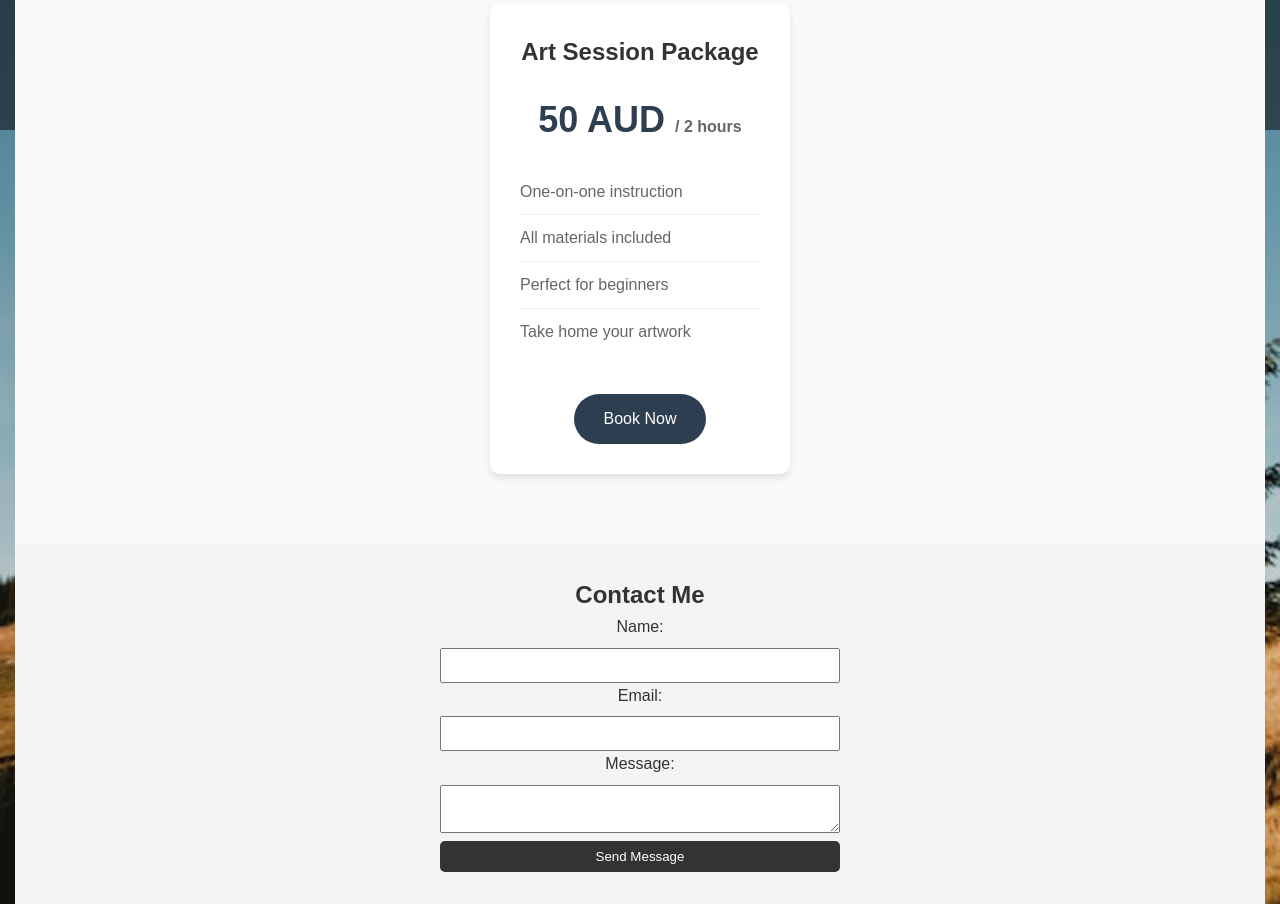
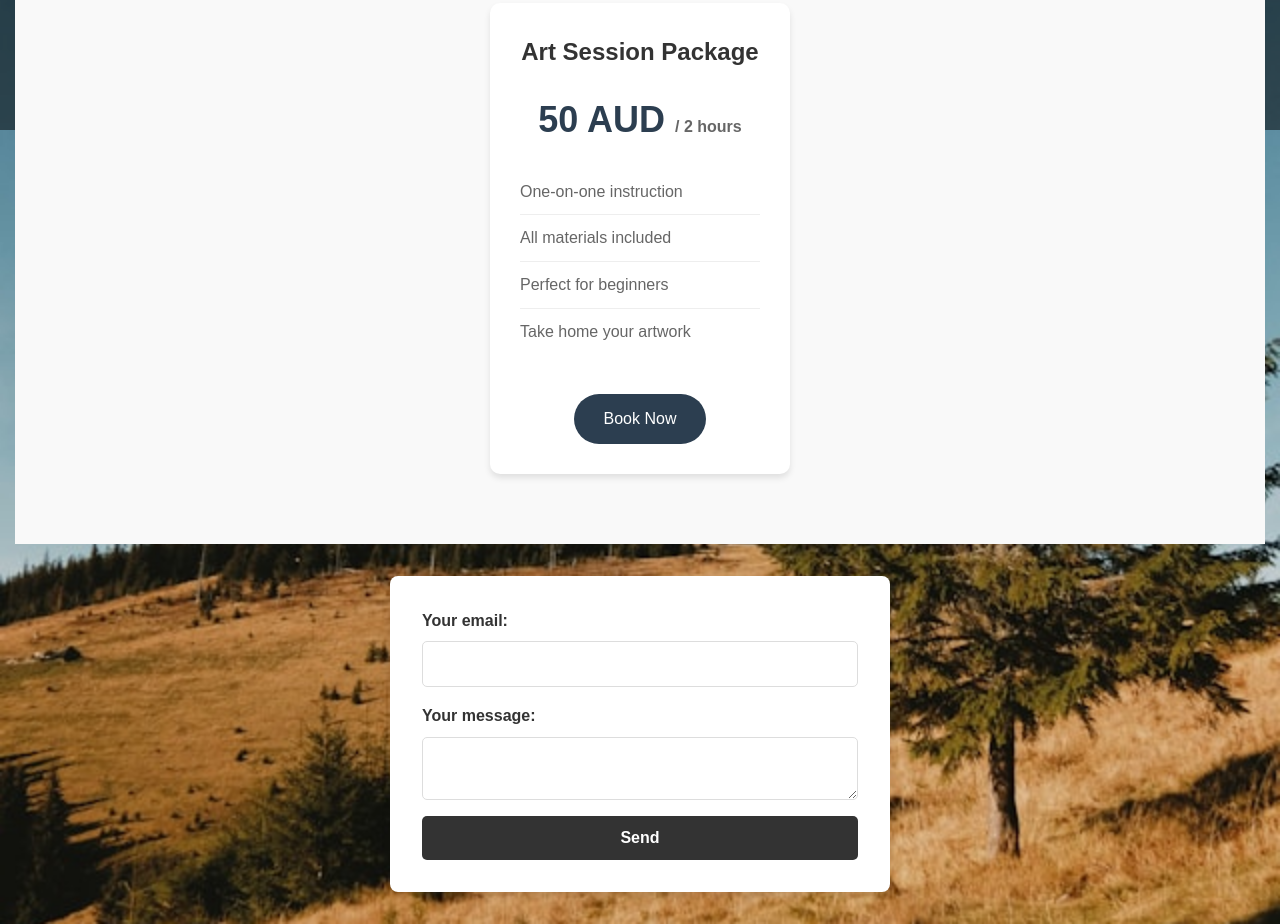
Before and after one commit to ashutoshbhardwaj/artstudio, a plain HTML site: page index.html in a window 1280 px wide. Shown: the part 670-1594 px from the top of the page. Drawn offline with Linux system fonts and the light colour scheme.

Commit message:
Update files

```diff
--- a/index.html
+++ b/index.html
@@ -52,7 +52,7 @@
         </div>
     </section>
 
-    <section id="contact">
+    <!-- <section id="contact">
         <h2>Contact Me</h2>
         <form id="contact-form">
             <label for="name">Name:</label>
@@ -66,8 +66,21 @@
 
             <button type="submit">Send Message</button>
         </form>
-    </section>
+    </section> -->
 
+    <!-- modify this form HTML and place wherever you want your form -->
+    <form action="https://formspree.io/f/mvgokdqj" method="POST">
+        <label>
+            Your email:
+            <input type="email" name="email">
+        </label>
+        <label>
+            Your message:
+            <textarea name="message"></textarea>
+        </label>
+        <!-- your other form fields go here -->
+        <button type="submit">Send</button>
+    </form>
     <script src="script.js"></script>
 </body>
 </html>
--- a/style.css
+++ b/style.css
@@ -249,3 +249,67 @@ button {
         padding: 0.8rem;
     }
 }
+
+/* Form Container Styling */
+form {
+    max-width: 500px;
+    margin: 2rem auto;
+    padding: 2rem;
+    background-color: #fff;
+    box-shadow: 0 4px 8px rgba(0, 0, 0, 0.1);
+    border-radius: 8px;
+}
+
+/* Label Styling */
+form label {
+    display: block;
+    font-weight: bold;
+    margin-bottom: 0.5rem;
+    color: #333;
+}
+
+/* Input and Textarea Styling */
+form input[type="email"],
+form textarea {
+    width: 100%;
+    padding: 0.8rem;
+    margin-bottom: 1rem;
+    border: 1px solid #ddd;
+    border-radius: 5px;
+    font-size: 1rem;
+    resize: vertical;
+    /* Allows textarea to be resized vertically only */
+    box-sizing: border-box;
+}
+
+form input[type="email"]:focus,
+form textarea:focus {
+    outline: none;
+    border-color: #333;
+    box-shadow: 0 0 5px rgba(51, 51, 51, 0.2);
+}
+
+/* Button Styling */
+form button[type="submit"] {
+    display: block;
+    width: 100%;
+    padding: 0.8rem;
+    background-color: #333;
+    color: #fff;
+    border: none;
+    border-radius: 5px;
+    font-size: 1rem;
+    font-weight: bold;
+    cursor: pointer;
+    transition: background-color 0.3s;
+}
+
+form button[type="submit"]:hover {
+    background-color: #444;
+}
+
+/* Optional: Align Text Center for form */
+form h2,
+form p {
+    text-align: center;
+}
```
